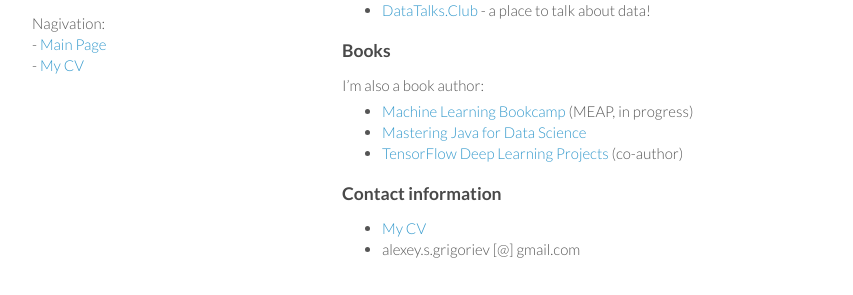
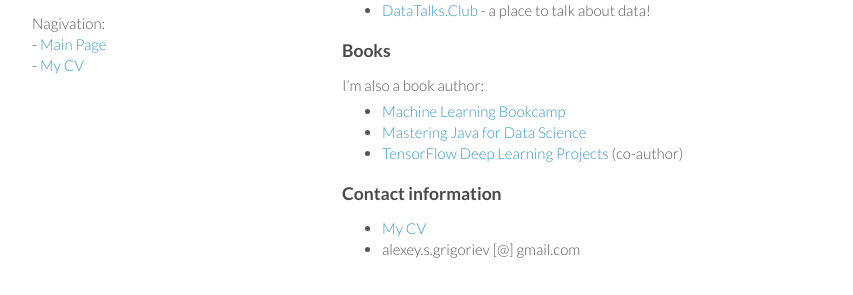
Before and after one commit to alexeygrigorev/alexeygrigorev.github.io, a Jekyll site: the page built from index.md, in a window 1280 px wide. Shown: the part 303-598 px from the top of the page, without its empty margins (178-1031 px from the left). Built offline with Jekyll 4.4.1, drawn with Linux system fonts in a browser that asks for light colours.

Commit message:
Update index.md

```diff
--- a/index.md
+++ b/index.md
@@ -22,7 +22,7 @@ My name is Alexey and I'm a Data Scientist living in Berlin. I'm originally from
 
 I'm also a book author:
 
-- [Machine Learning Bookcamp](http://bit.ly/mlbookcamp) (MEAP, in progress)
+- [Machine Learning Bookcamp](http://bit.ly/mlbookcamp)
 - [Mastering Java for Data Science](https://www.amazon.com/Mastering-Java-Data-Science-production-ready-ebook/dp/B01JLBMHMM)
 - [TensorFlow Deep Learning Projects](https://www.amazon.com/TensorFlow-Deep-Learning-Projects-reinforcement/dp/1788398068) (co-author)
 
```
